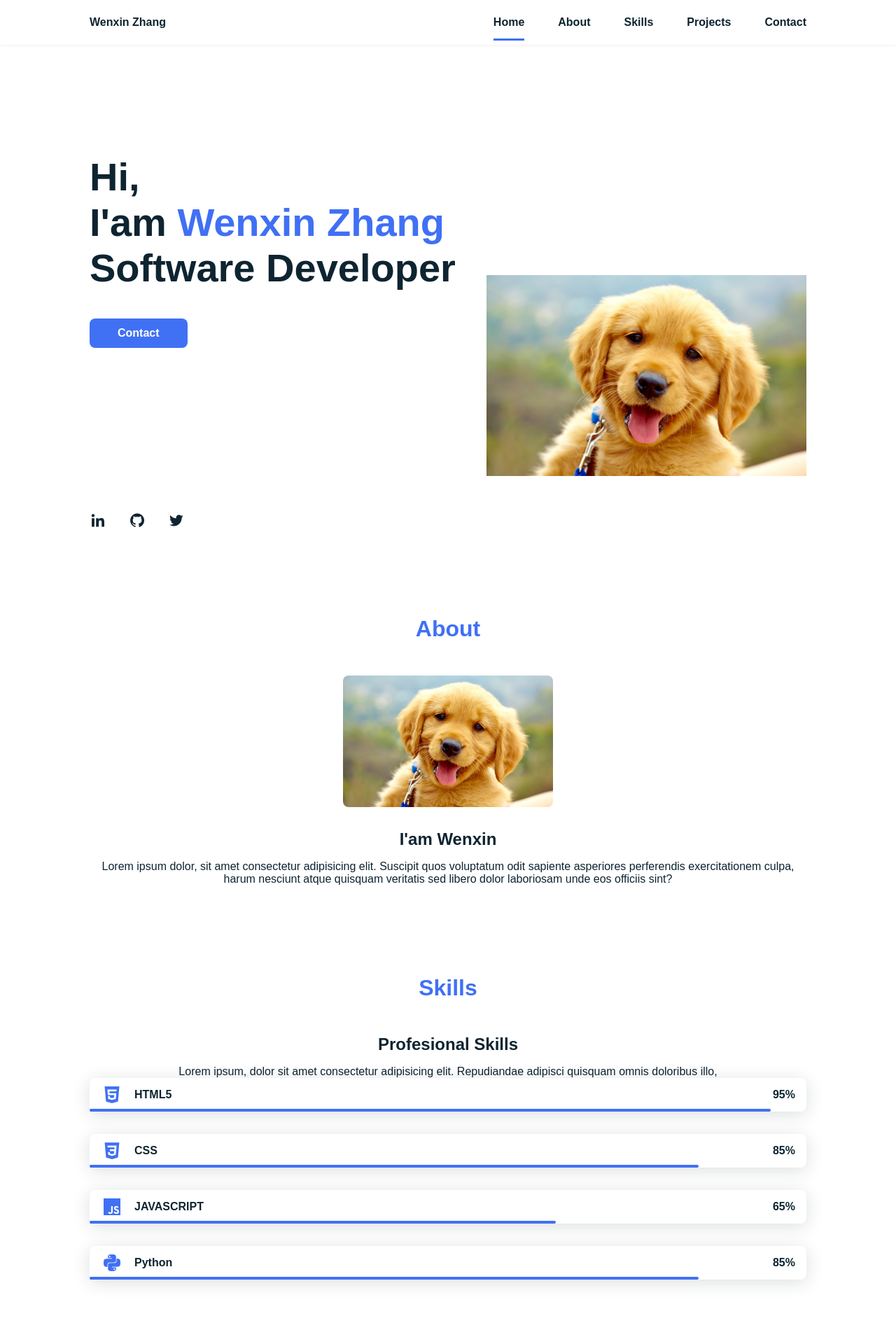
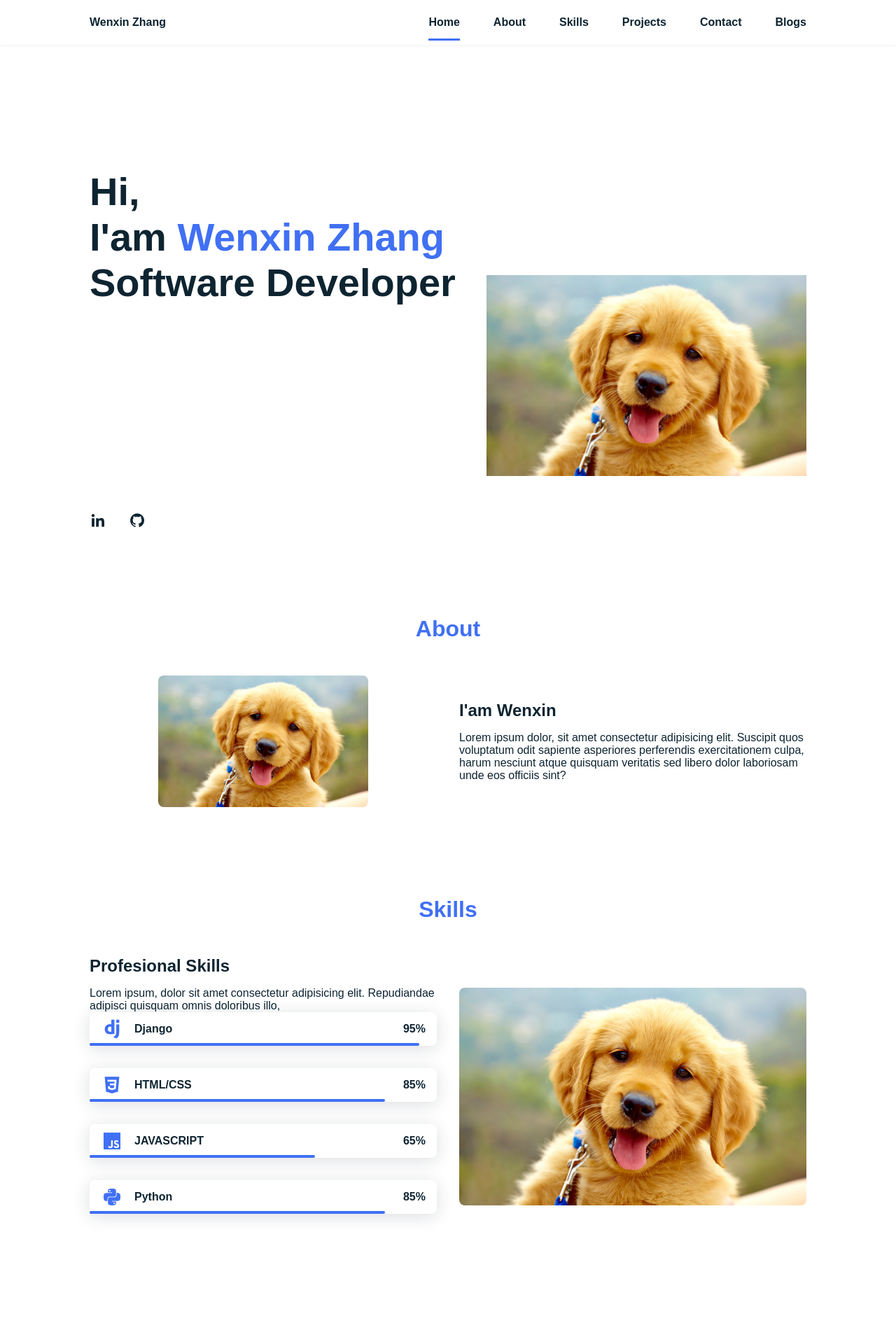
Before and after one commit to smilewendy7/Personal-Web, a Django app: page / in a window 1280 px wide. Shown: the top 1890 px of the page at 70% size. Run offline with Django 3.2, Linux system fonts and the light colour scheme; parts of the project's set-up code (start-up, migrations or seed data) failed here and were passed over.

Commit message:
fit basic style

```diff
--- a/home/templates/base/index.html
+++ b/home/templates/base/index.html
@@ -27,6 +27,7 @@
                     <li class="nav_item"> <a href="#skills" class="nav_link">Skills</a></li>
                     <li class="nav_item"> <a href="#work" class="nav_link">Projects</a></li>
                     <li class="nav_item"> <a href="#contact" class="nav_link">Contact</a></li>
+                    <li class="nav_item"> <a href="#blog" class="nav_link">Blogs</a></li>
                 </ul>
             </div>
 
@@ -41,13 +42,12 @@
       <section class="home bd-grid id="home">
           <div class="home_data">
             <h1 class="home_title">Hi, <br>I'am <span class="home_title-color">Wenxin Zhang</span><br> Software Developer</h1>
-            <a href="#" class="button">Contact</a>
+            <!-- <a href="#" class="button">Contact</a> -->
           </div>
 
           <div class="home_social">
               <a href="#" class="home_social-icon"><i class='bx bxl-linkedin' ></i></a>
               <a href="#" class="home_social-icon"><i class='bx bxl-github' ></i></a>
-              <a href="#" class="home_social-icon"><i class='bx bxl-twitter' ></i></a>
           </div>
 
           <div class="home_img">
@@ -67,7 +67,6 @@
             <div>
                 <h2 class="about_subtitle">I'am Wenxin</h2>
                 <p class= "about_text">Lorem ipsum dolor, sit amet consectetur adipisicing elit. Suscipit quos voluptatum odit sapiente asperiores perferendis exercitationem culpa, harum nesciunt atque quisquam veritatis sed libero dolor laboriosam unde eos officiis sint?</p>
-
             </div>
           </div>
       </section>
@@ -84,8 +83,8 @@
 
               <div class="skills_data">
                   <div class="skills_names">
-                    <i class='bx bxl-html5 skills_icon' ></i>
-                      <span class= "skills_name">HTML5</span>
+                    <i class='bx bxl-django skills_icon'></i>
+                      <span class= "skills_name">Django</span>
                   </div>
                   <div>
                     <span class="skills_percentage">95%</span>
@@ -99,7 +98,7 @@
               <div class="skills_data">
                 <div class="skills_names">
                   <i class='bx bxl-css3 skills_icon' ></i>
-                    <span class= "skills_name">CSS</span>
+                    <span class= "skills_name">HTML/CSS</span>
                 </div>
                 <div>
                   <span class="skills_percentage">85%</span>
@@ -136,30 +135,17 @@
             </div>
 
             <div>
-                <img src="{% static 'images/p-dog.jpg' %}"  alt="" class= "skills-img">
+                <img src="{% static 'images/p-dog.jpg' %}"  alt="" class= "skills_img">
             </div>
-
 
           </div>
       </section>
 
       <!-- ==== Projects ==== -->
       <section class="work section" id="work">
-          <h2 class="section-title">Work</h2>
+          <h2 class="section-title">Projects</h2>
 
           <div class="work_container bd-grid">
-              <div class="work_img">
-                <img src="{% static 'images/p-dog.jpg' %}"  alt="">
-              </div>
-
-              <div class="work_img">
-                <img src="{% static 'images/p-dog.jpg' %}" alt="">
-              </div>
-
-              <div class="work_img">
-                <img src="{% static 'images/p-dog.jpg' %}"  alt="">
-              </div>
-
               <div class="work_img">
                 <img src="{% static 'images/p-dog.jpg' %}"  alt="">
               </div>
--- a/static/css/default.css
+++ b/static/css/default.css
@@ -333,7 +333,7 @@ img{
 .skills_python{
     width:85%;
 }
-.skills-img{
+.skills_img{
     border-radius: .5rem;
 }
 
@@ -460,12 +460,19 @@ img{
     }
 
 
-    .about_container .skills_container{
-        grid-template-columns: repeat(2,1fr);
+    .about_container {
+        grid-template-columns: repeat(2, 1fr);
         align-items: center;
         text-align: initial;
+    }
 
+
+    .skills_container{
+        grid-template-columns: repeat(2, 1fr);
+        align-items: center;
+        text-align: initial;
     }
+
     .about_img img{
         width: 300px;
     }
@@ -490,4 +497,18 @@ img{
     .home_img{
         right: 10%;
     }
+
+
+    .about_container {
+        grid-template-columns: repeat(2, 1fr);
+        align-items: center;
+        text-align: initial;
+    }
+
+
+    .skills_container{
+        grid-template-columns: repeat(2, 1fr);
+        align-items: center;
+        text-align: initial;
+    }
 }
```
